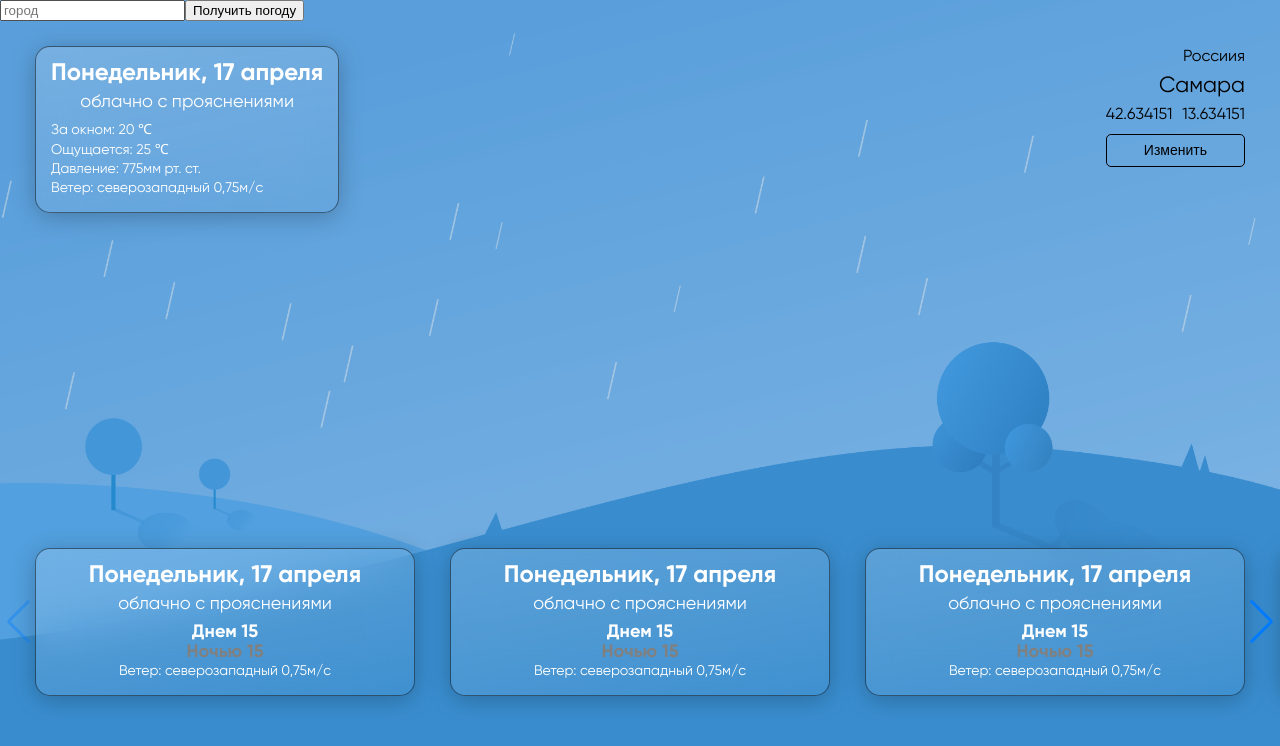
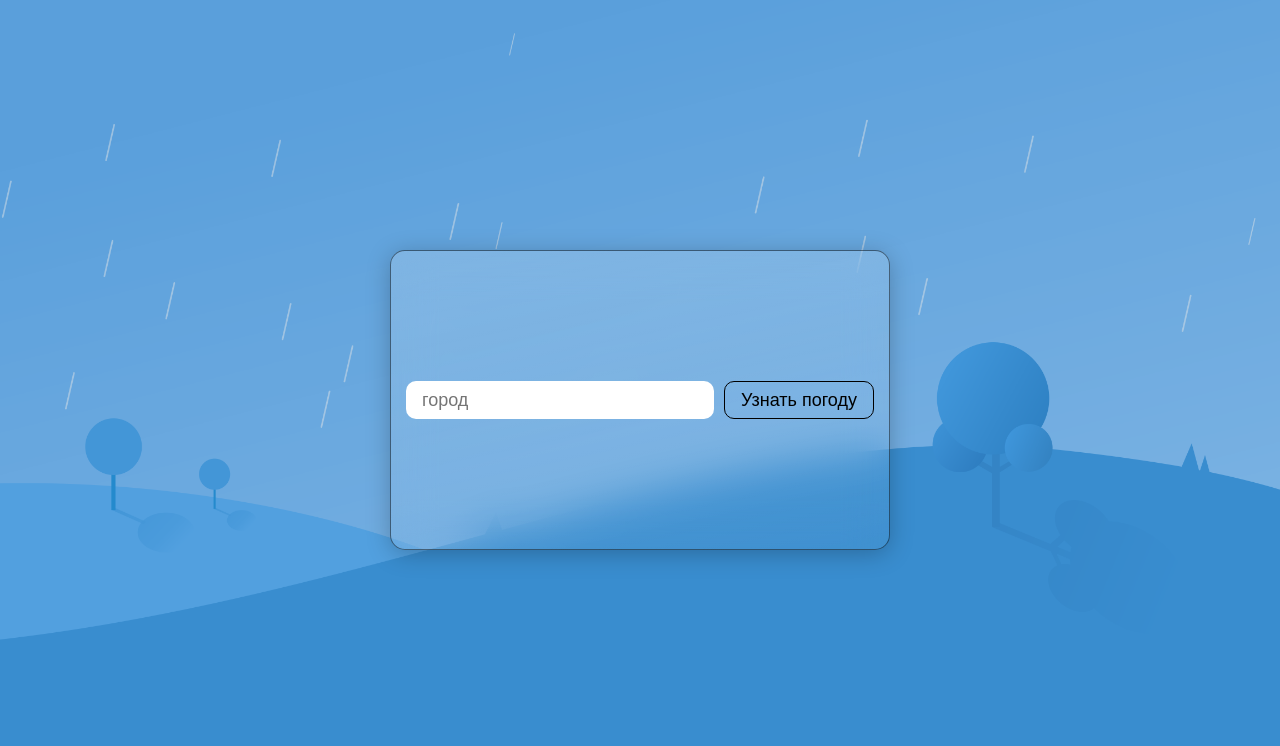
Before and after one commit to Romik1999/weather-forecast, a React (Create React App) app: page / in a window 1280 px wide. Shown: the top 746 px of the page. Built offline with nearby package versions, Linux system fonts and the light colour scheme.

Commit message:
Finished: - added stylization of the first screen - work on showing/hiding the weather in a specific city

```diff
--- a/src/App.tsx
+++ b/src/App.tsx
@@ -19,6 +19,7 @@ function App() {
 
         if (city) {
             const data = await axios.get(`https://api.tomorrow.io/v4/weather/forecast?location=${city}&apikey=${apiKey}`)
+            console.log(data.data);
             setWeather(prev => ({
                 ...prev,
                 location: data.data.location,
@@ -29,11 +30,8 @@ function App() {
 
     return (
         <div className="App">
-            <Form
-                getWeather={getWeather}
-            />
+            {!weather.location && <Form getWeather={getWeather}/>}
             {weather.location && <Weather days={weather.days} location={weather.location}/>}
-            <Weather/>
         </div>
     );
 }
--- a/src/components/form/index.tsx
+++ b/src/components/form/index.tsx
@@ -1,12 +1,17 @@
 import React from 'react';
+import './style.scss'
 
 const Form = (props: any) => {
     const {getWeather} = props
     return (
-        <form onSubmit={getWeather}>
-            <input type="text" name="city" placeholder="город"/>
-            <button type="submit">Получить погоду</button>
-        </form>
+        <div className="wrapper">
+            <div className="inner">
+                <form onSubmit={getWeather} className="form">
+                    <input type="text" name="city" placeholder="город" className="form__input"/>
+                    <button type="submit" className="form__button">Узнать погоду</button>
+                </form>
+            </div>
+        </div>
     );
 };
 
--- /dev/null
+++ b/src/components/form/style.scss
@@ -0,0 +1,65 @@
+.wrapper {
+  height: 100vh;
+  display: flex;
+  flex-direction: column;
+  align-items: center;
+  justify-content: center;
+}
+
+.inner {
+  min-width: 250px;
+  max-width: 500px;
+  width: 100%;
+  height: 300px;
+  border: 1px solid rgba(0, 0, 0, 0.48);
+  background: linear-gradient(168deg, rgba(255, 255, 255, 0.18) 0.15%, rgba(255, 255, 255, 0.04) 97.5%);
+  box-shadow: 0px 4px 24px -1px rgba(0, 0, 0, 0.25);
+  backdrop-filter: blur(20px);
+  display: flex;
+  align-items: center;
+  padding: 15px;
+  border-radius: 15px;
+  box-sizing: border-box;
+}
+
+.form {
+  display: flex;
+  align-items: center;
+  column-gap: 10px;
+  width: 100%;
+
+  &__input {
+    padding: 7.5px 15px;
+    border-radius: 10px;
+    box-sizing: border-box;
+    border: 1px solid transparent;
+    font-size: 18px;
+    transition: 0.2s;
+    cursor: pointer;
+    width: 100%;
+
+    &:focus {
+      outline: none;
+      border: 1px solid rgba(0, 0, 0, 0.48);
+      background: linear-gradient(168deg, rgba(255, 255, 255, 0.18) 0.15%, rgba(255, 255, 255, 0.04) 97.5%);
+      box-shadow: 0px 4px 24px -1px rgba(0, 0, 0, 0.25);
+    }
+  }
+
+  &__button {
+    font-size: 18px;
+    transition: 0.2s;
+    cursor: pointer;
+    padding: 7.5px 15px;
+    border-radius: 10px;
+    box-sizing: border-box;
+    background: transparent;
+    border: 1px solid black;
+    min-width: 150px;
+
+    &:hover{
+      background: black;
+      color: white;
+    }
+  }
+}
--- a/src/components/weather/index.tsx
+++ b/src/components/weather/index.tsx
@@ -1,5 +1,5 @@
 import React from 'react';
-import {Swiper, SwiperSlide, useSwiper} from "swiper/react";
+import {Swiper, SwiperSlide} from "swiper/react";
 import 'swiper/css';
 import 'swiper/css/navigation';
 import './style.scss'
```
